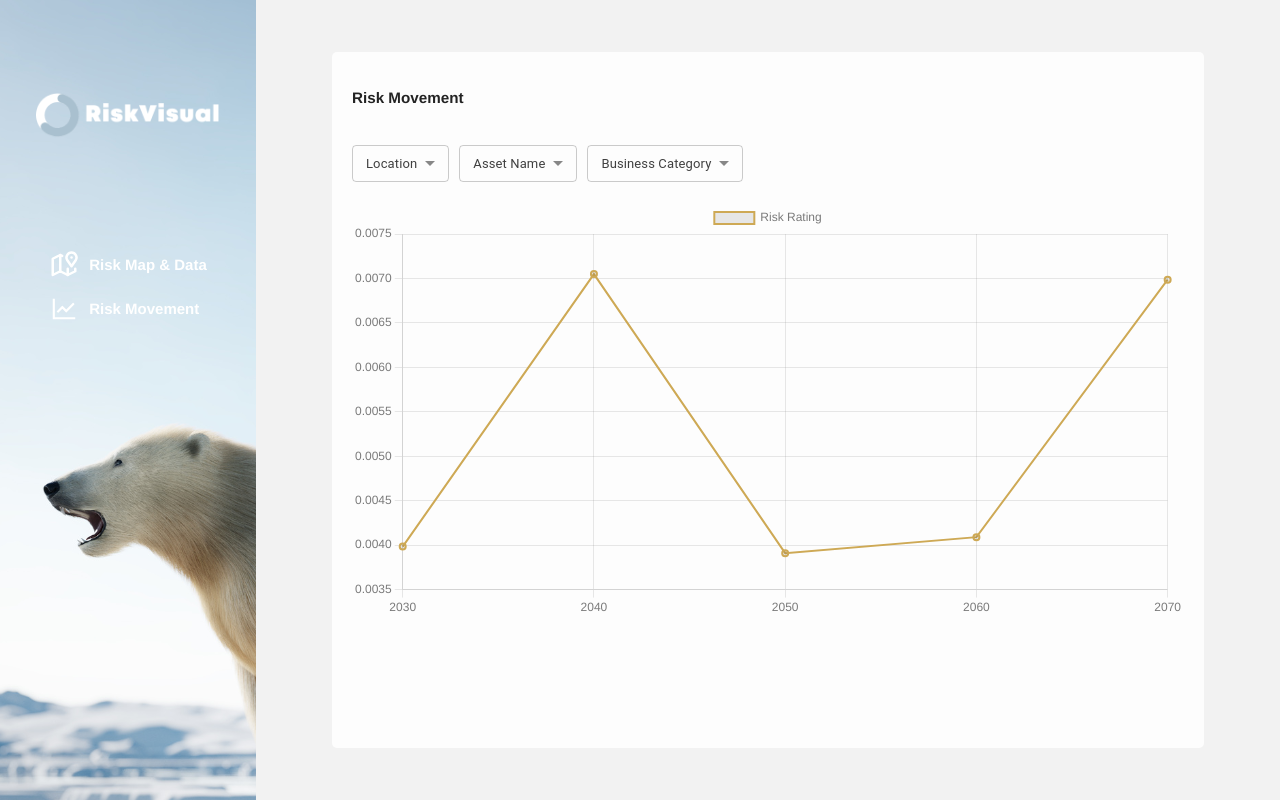
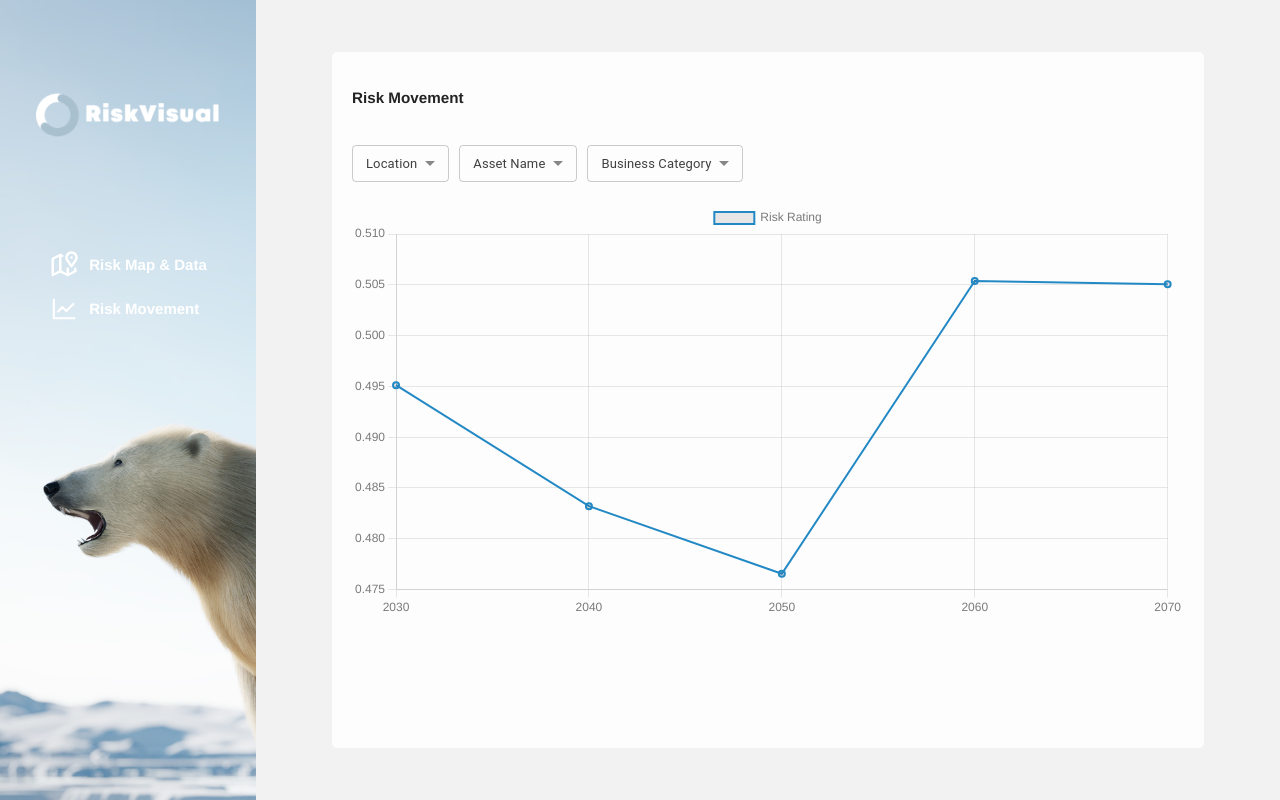
Before and after one commit to astarinamaulida/risk-viz, a Next.js app: page /graph in a window 1280 px wide. Built offline with nearby package versions, Linux system fonts and the light colour scheme.

Commit message:
Debug filter selection

```diff
--- a/pages/graph.jsx
+++ b/pages/graph.jsx
@@ -41,52 +41,38 @@ export default function Graph() {
     if (!data) return;
 
     const filterData = () => {
-      let filteredData = {};
-      let selectedData = [];
+      let selectedData = data;
       if (location !== "All") {
-        selectedData = data.filter((d) => `${d.Lat}-${d.Long}` === location);
+        selectedData = selectedData.filter((d) => `${d.Lat}-${d.Long}` === location);
       }
       if (asset !== "All") {
-        selectedData = data.filter((d) => d["Asset Name"] === asset);
+        selectedData = selectedData.filter((d) => d["Asset Name"] === asset);
       }
       if (businessCategory !== "All") {
-        selectedData = data.filter(
-          (d) => d["Business Category"] === businessCategory
-        );
+        selectedData = selectedData.filter((d) => d["Business Category"] === businessCategory);
       }
-      if (location === "All" && asset === "All" && businessCategory === "All") {
-        selectedData = data;
-      }
-      filteredData = selectedData.reduce((acc, cur) => {
-        acc[cur.Year] = acc[cur.Year] || [];
-        acc[cur.Year].push(cur["Risk Rating"]);
-        return acc;
-      }, {});
-      return filteredData;
+      return selectedData;
     };
 
     const filteredData = filterData();
-    if (!filteredData) return;
-    setChartData({
-      labels: Object.keys(filteredData).sort(),
-      datasets: [
+    const groupedData = filteredData.reduce((acc, cur) => {
+      acc[cur.Year] = acc[cur.Year] || [];
+      acc[cur.Year].push(parseFloat(cur["Risk Rating"]));
+      return acc;
+    }, {});
+    const labels = Object.keys(groupedData).sort();
+    const datasets = [
       {
         label: "Risk Rating",
-          data: Object.keys(filteredData)
-            .sort()
-            .map(
-              (year) =>
-                filteredData[year].reduce(
-                  (acc, cur) => acc + parseInt(cur),
-                  0
-                ) / filteredData[year].length
+        data: labels.map((year) =>
+          groupedData[year].reduce((acc, cur) => acc + cur, 0) / groupedData[year].length
         ),
-          borderColor: getRandomColor(),
+        borderColor: "#0077be",
         borderWidth: 2,
         fill: false,
       },
-      ],
-    });
+    ];
+    setChartData({ labels, datasets });
   }, [data, location, asset, businessCategory]);
 
   const getRandomColor = () => {
```
Lines whose indentation alone changed are shown as unchanged.
